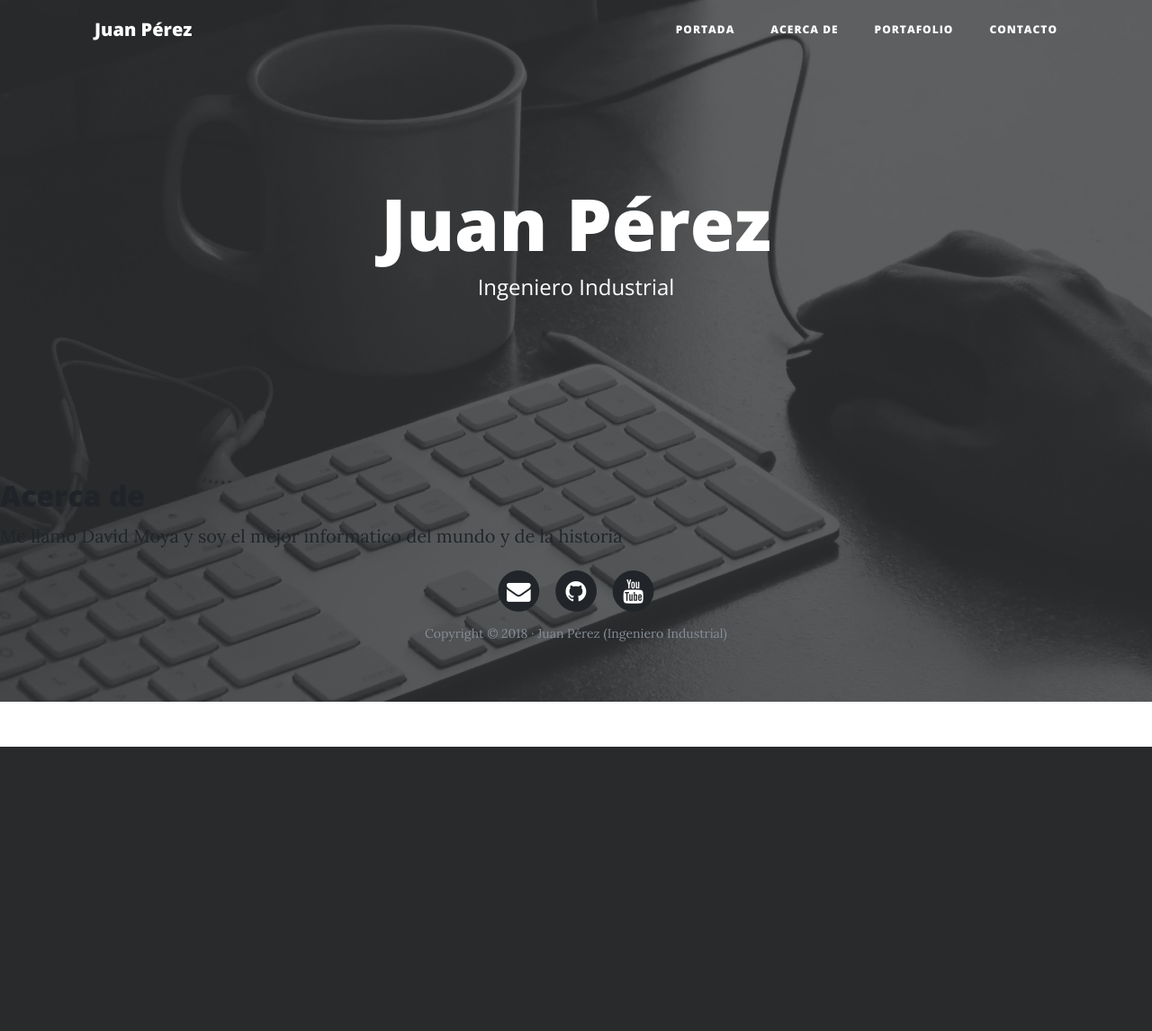
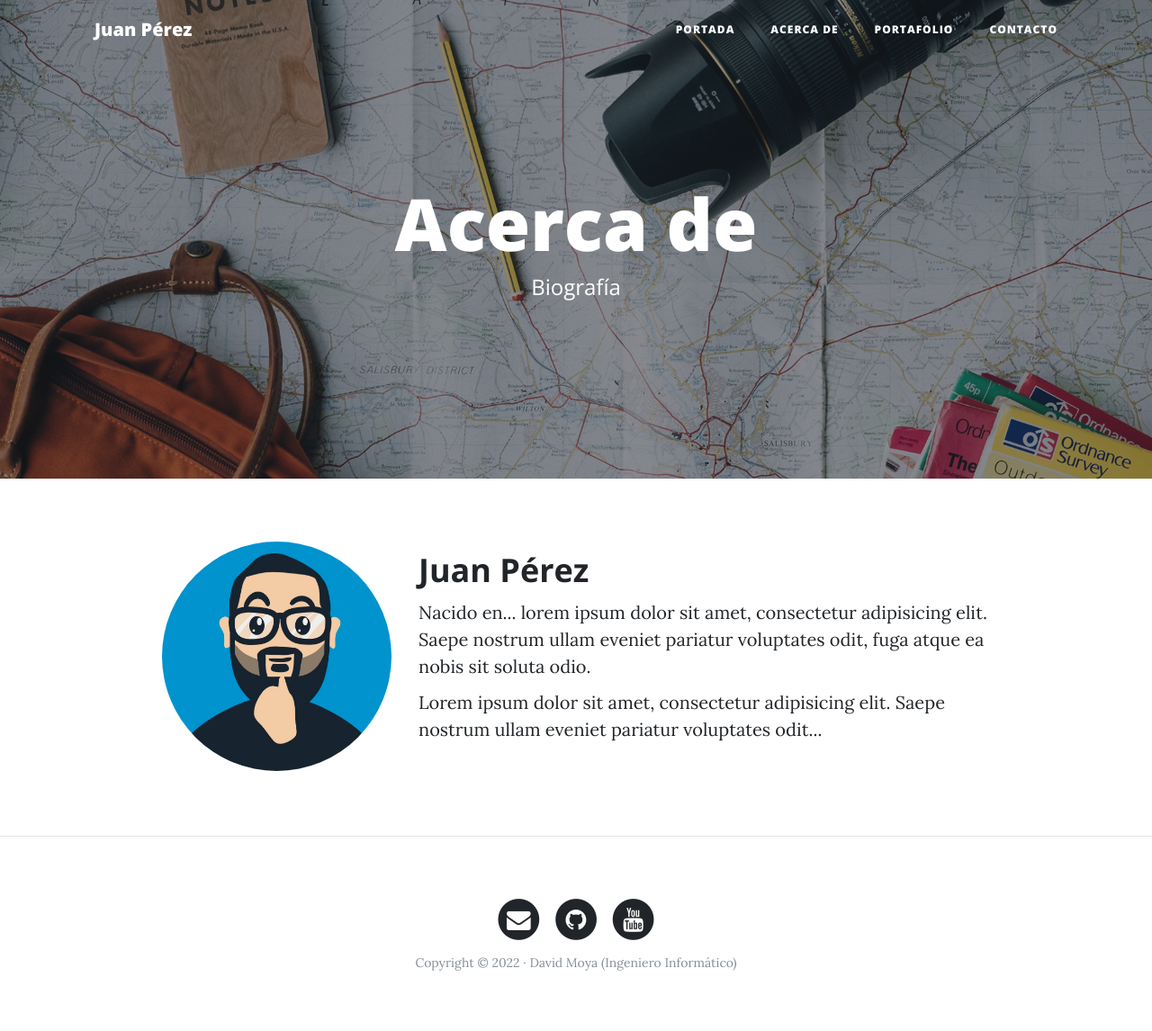
Before and after one commit to 3nueves/portal-3ozone-minecraft, a Django app: page /about-me/ in a window 1280 px wide. Shown: the whole page at 90% size. Before the commit the page ends 830 px from the top, so only its background shows below. Run offline with Django 4.2, Linux system fonts and the light colour scheme; some libraries are stand-ins or nearby versions.

Commit message:
add templates

```diff
--- a/core/templates/core/about-me.html
+++ b/core/templates/core/about-me.html
@@ -2,10 +2,24 @@
 
 {% block title %}Acerca de{%endblock%}
 
+{% block background %}{% load static %}{% static 'core/img/about-bg.jpg' %}{% endblock %}
+
+{% block headers %}
+<h1>Acerca de</h1>
+<span class="subheading">Biografía</span>
+{% endblock %}
+
 {% block content %}
-
-<h2>Acerca de</h2>
-
-<p>Me llamo David Moya y soy el mejor informatico del mundo y de la historia</p>
-
+    <div class="container">
+      <div class="row">
+        <div class="col-lg-3 col-md-4 offset-lg-1">
+          <img class="img-fluid avatar" src="{% static 'core/img/avatar.jpg'%}" alt="">
+        </div>
+        <div class="col-lg-7 col-md-8">
+          <h2 class="section-heading">Juan Pérez</h2>
+          <p>Nacido en... lorem ipsum dolor sit amet, consectetur adipisicing elit. Saepe nostrum ullam eveniet pariatur voluptates odit, fuga atque ea nobis sit soluta odio.</p>
+          <p>Lorem ipsum dolor sit amet, consectetur adipisicing elit. Saepe nostrum ullam eveniet pariatur voluptates odit...</p>
+        </div>
+      </div>
+    </div>
 {% endblock %}
--- a/core/templates/core/base.html
+++ b/core/templates/core/base.html
@@ -6,7 +6,7 @@
     <meta charset="utf-8">
     <meta name="viewport" content="width=device-width, initial-scale=1, shrink-to-fit=no">
 
-    <title>{% block title %}{%endblock%} | Juan Pérez</title>
+    <title>{% block title %}{%endblock%} | David Moya</title>
 
     <!-- Estilos y fuentes del template  -->
 
@@ -41,7 +41,7 @@
               <a class="nav-link" href="{% url 'portfolio' %}">Portafolio</a>
             </li>
             <li class="nav-item">
-              <a class="nav-link" href="{% url 'contacto' %}"">Contacto</a>
+              <a class="nav-link" href="{% url 'contacto' %}">Contacto</a>
             </li>
           </ul>
         </div>
@@ -49,23 +49,27 @@
     </nav>
 
     <!-- Cabecera -->
-    <header class="masthead" style="background-image: url('{% static 'core/img/home-bg.jpg' %}')">
+    <header class="masthead" style="background-image: url('{% block background %}{% endblock %}')">
       <div class="overlay"></div>
       <div class="container">
         <div class="row">
           <div class="col-lg-8 col-md-10 mx-auto">
             <div class="site-heading">
-              <h1>Juan Pérez</h1>
-              <span class="subheading">Ingeniero Industrial</span>
+                {% block headers %}{% endblock %}
             </div>
           </div>
         </div>
       </div>
-    </head>
+    </header>
 
     <!-- Content -->
+    <div class="container">
+        <div class="row">
+            {% block content %}{% endblock %}
+        </div>
+    </div>
 
-    {% block content %}{% endblock %}
+    <hr>
 
     <!-- Pié de página -->
     <footer>
@@ -98,7 +102,7 @@
                 </a>
               </li>
             </ul>
-            <p class="copyright text-muted">Copyright &copy; 2018 · Juan Pérez (Ingeniero Industrial) </p>
+            <p class="copyright text-muted">Copyright &copy; 2022 · David Moya (Ingeniero Informático) </p>
           </div>
         </div>
       </div>
--- a/core/templates/core/contacto.html
+++ b/core/templates/core/contacto.html
@@ -1,6 +1,8 @@
 {% extends 'core/base.html' %}
 
 {% block title %}Contacto{%endblock%}
+
+{% block background %}{% load static %}{% static 'core/img/home-bg.jpg' %}{% endblock %}
 
 {% block content %}
 
--- a/core/templates/core/portafolio.html
+++ b/core/templates/core/portafolio.html
@@ -1,6 +1,8 @@
 {% extends 'core/base.html' %}
 
 {% block title %}Porfolio{%endblock%}
+
+{% block background %}{% load static %}{% static 'core/img/home-bg.jpg' %}{% endblock %}
 
 {% block content %}
 
```
Also changed, not shown: core/templates/core/home.html (+7 -5 lines).
